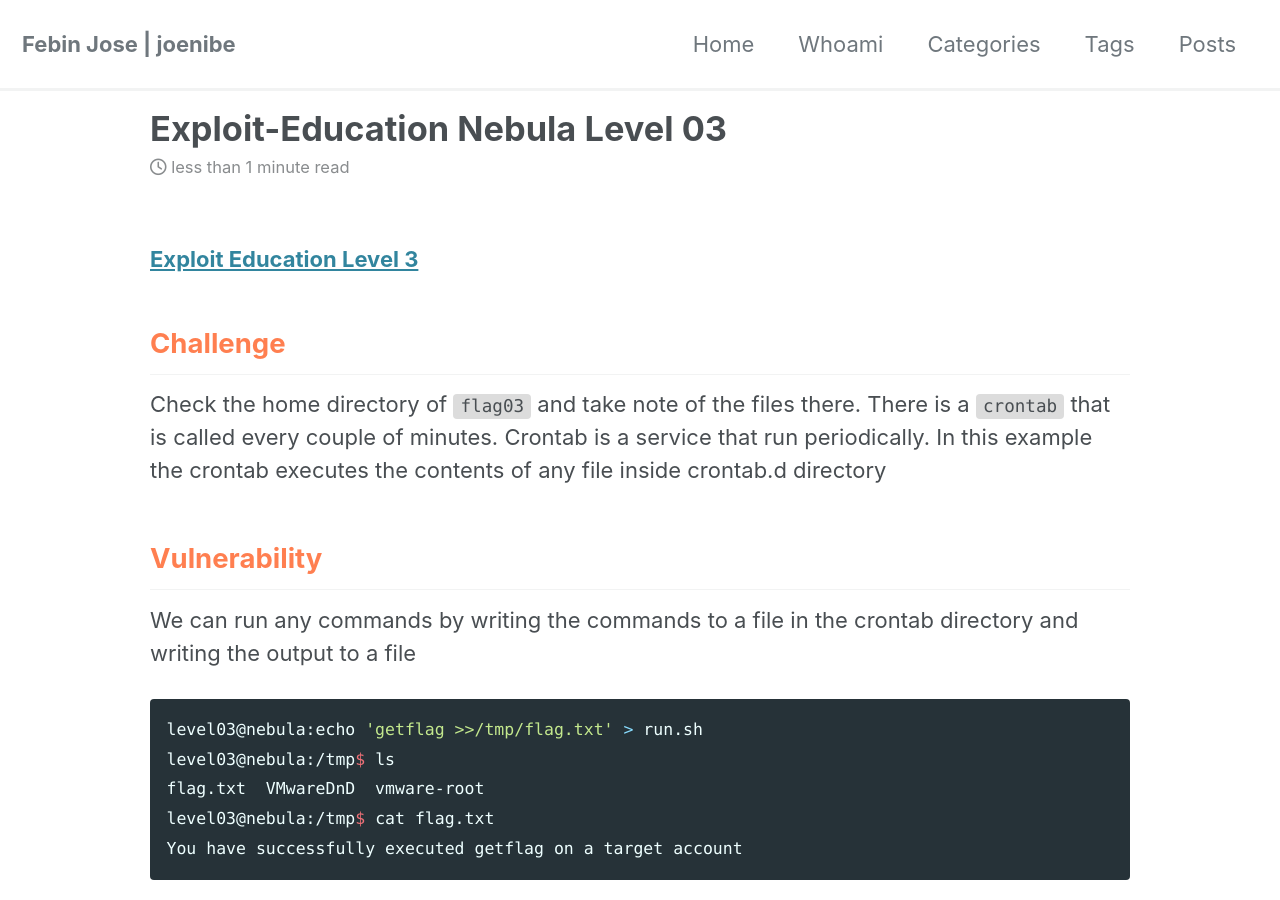
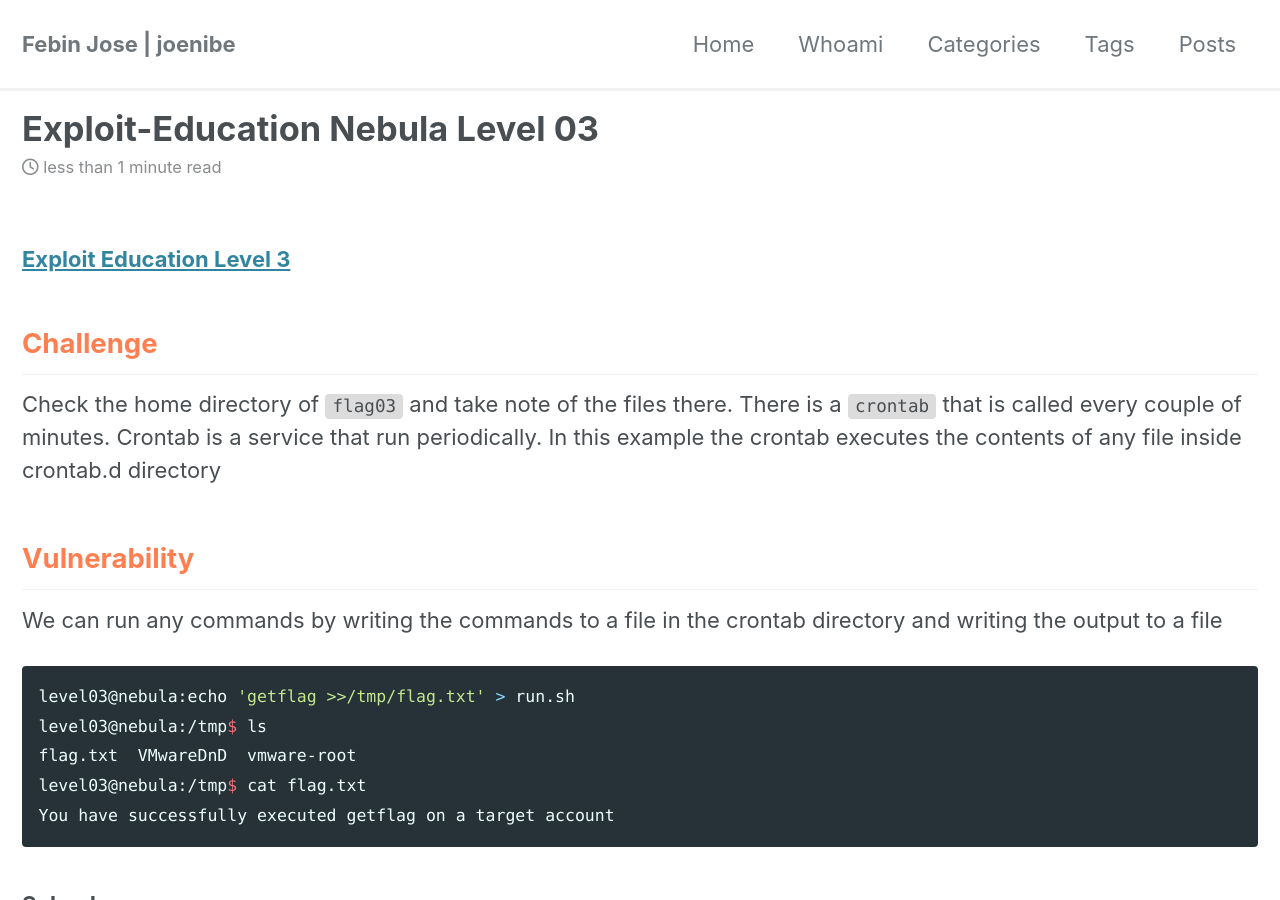
Before and after one commit to JoeNibe/JoeNibe.github.io, a Jekyll site: the page built from _posts/nebula/2019-08-13-level03.md, in a window 1280 px wide and 900 px high. Built offline with Jekyll 4.4.1, drawn with Linux system fonts in a browser that asks for light colours; cached includes are drawn as plain includes; nearby versions of some CDN libraries.

Commit message:
Update single_c.html

```diff
--- a/_layouts/single_c.html
+++ b/_layouts/single_c.html
@@ -14,7 +14,7 @@
   {% endunless %}
 {% endif %}
 
-<div id="main" role="main" style="margin-left: 10%;margin-right: 10%">
+<div id="main" role="main" style="max-width: none">
 
 
   <article class="page" style="width: 100%;" itemscope itemtype="https://schema.org/CreativeWork">
```
